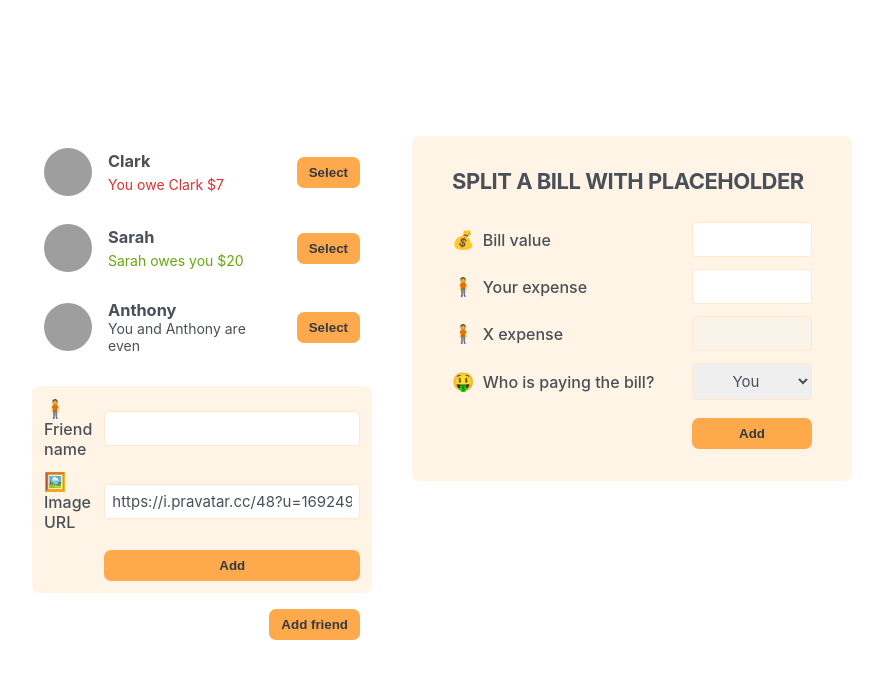
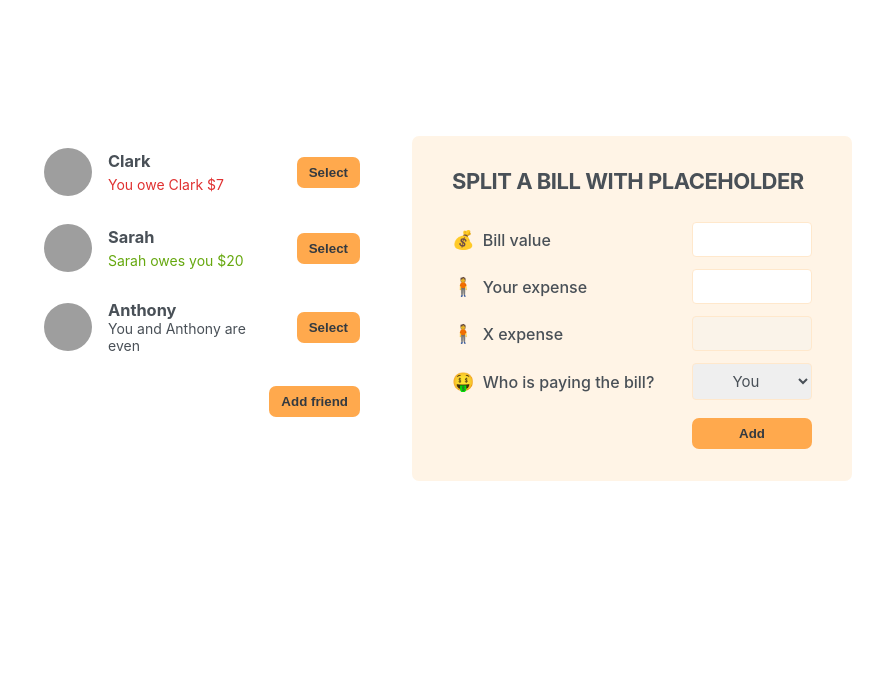
Before and after one commit to itsfercodes/eat-n-split, a React (Vite) app: page / in a window 1280 px wide. Shown: the top 678 px of the page, without its empty margins (198-1081 px from the left). Built offline with nearby package versions, Linux system fonts and the light colour scheme; grey boxes are pictures that could not be loaded.

Commit message:
Add toggle AddFriendForm

```diff
--- a/src/AddFriendForm.jsx
+++ b/src/AddFriendForm.jsx
@@ -3,7 +3,7 @@
 import { useState } from 'react';
 import Button from './Button';
 
-function AddFriendForm({ onAddFriend, friends, onToggleFriendForm }) {
+function AddFriendForm({ onAddFriend, friends }) {
   const [name, setName] = useState('');
   const [url, setUrl] = useState(`https://i.pravatar.cc/48?u=${Date.now()}`);
 
@@ -19,7 +19,6 @@ function AddFriendForm({ onAddFriend, friends, onToggleFriendForm }) {
     onAddFriend([...friends, newFriend]);
     setName('');
     setUrl(`https://i.pravatar.cc/48?u=${Date.now()}`);
-    onToggleFriendForm(false);
   }
 
   return (
--- a/src/Button.jsx
+++ b/src/Button.jsx
@@ -1,7 +1,7 @@
 /* eslint-disable react/prop-types */
-function Button({ children }) {
+function Button({ children, onClick }) {
   return (
-    <button type="button" className="button">
+    <button type="button" className="button" onClick={onClick}>
       {children}
     </button>
   );
--- a/src/EatNSplitApp.jsx
+++ b/src/EatNSplitApp.jsx
@@ -6,12 +6,20 @@ import Button from './Button';
 import SplitBillForm from './SplitBillForm';
 
 function EatNSplitApp() {
+  const [showAddFriend, setShowAddFriend] = useState(false);
+
+  function handleShowAddFriend() {
+    setShowAddFriend((show) => !show);
+  }
+
   return (
     <div className="app">
       <div className="sidebar">
         <FriendsList />
-        <AddFriendForm />
-        <Button>Add friend</Button>
+        {showAddFriend && <AddFriendForm />}
+        <Button onClick={handleShowAddFriend}>
+          {showAddFriend ? 'Close' : 'Add friend'}
+        </Button>
       </div>
       <SplitBillForm />
     </div>
```
